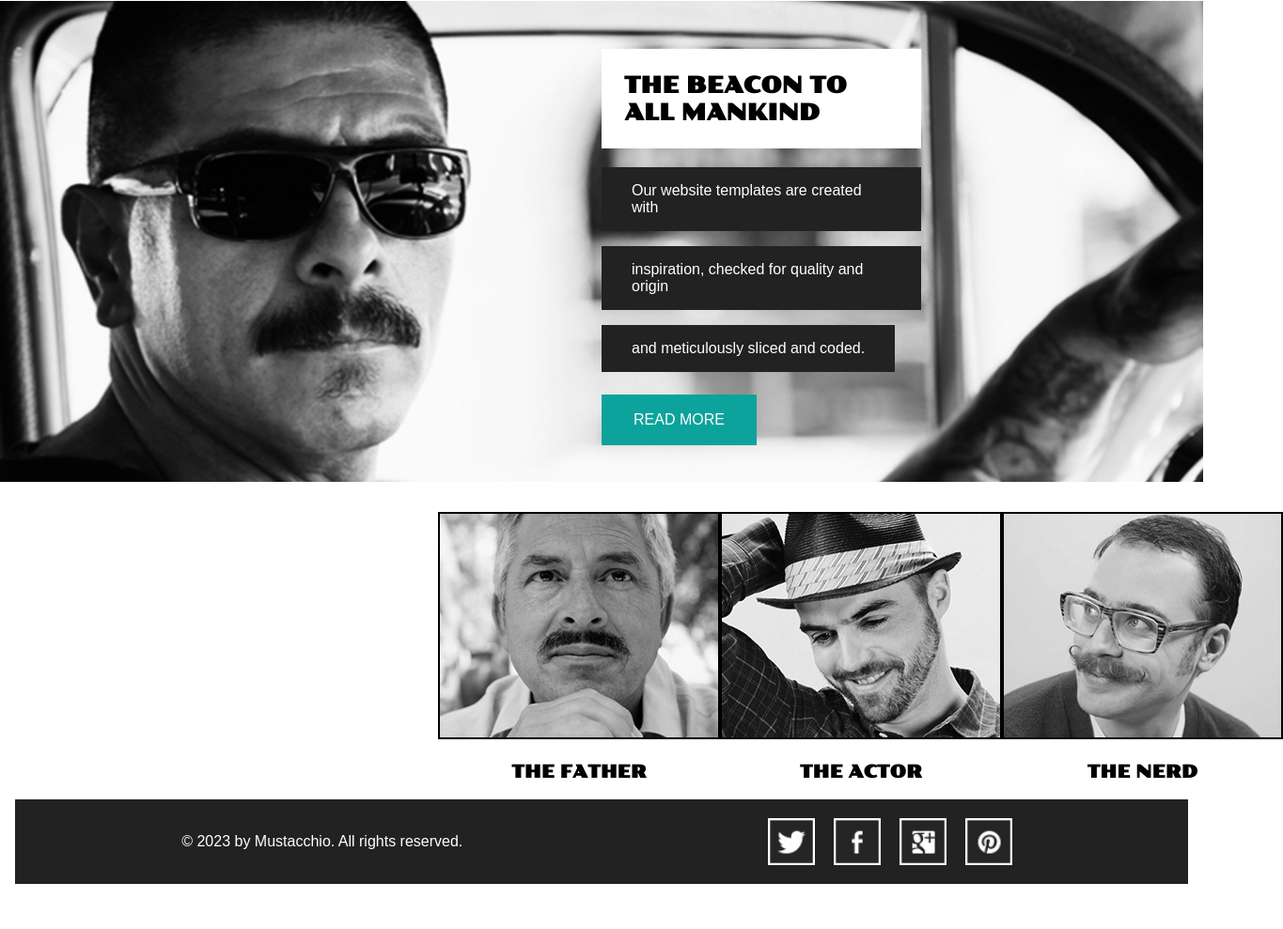
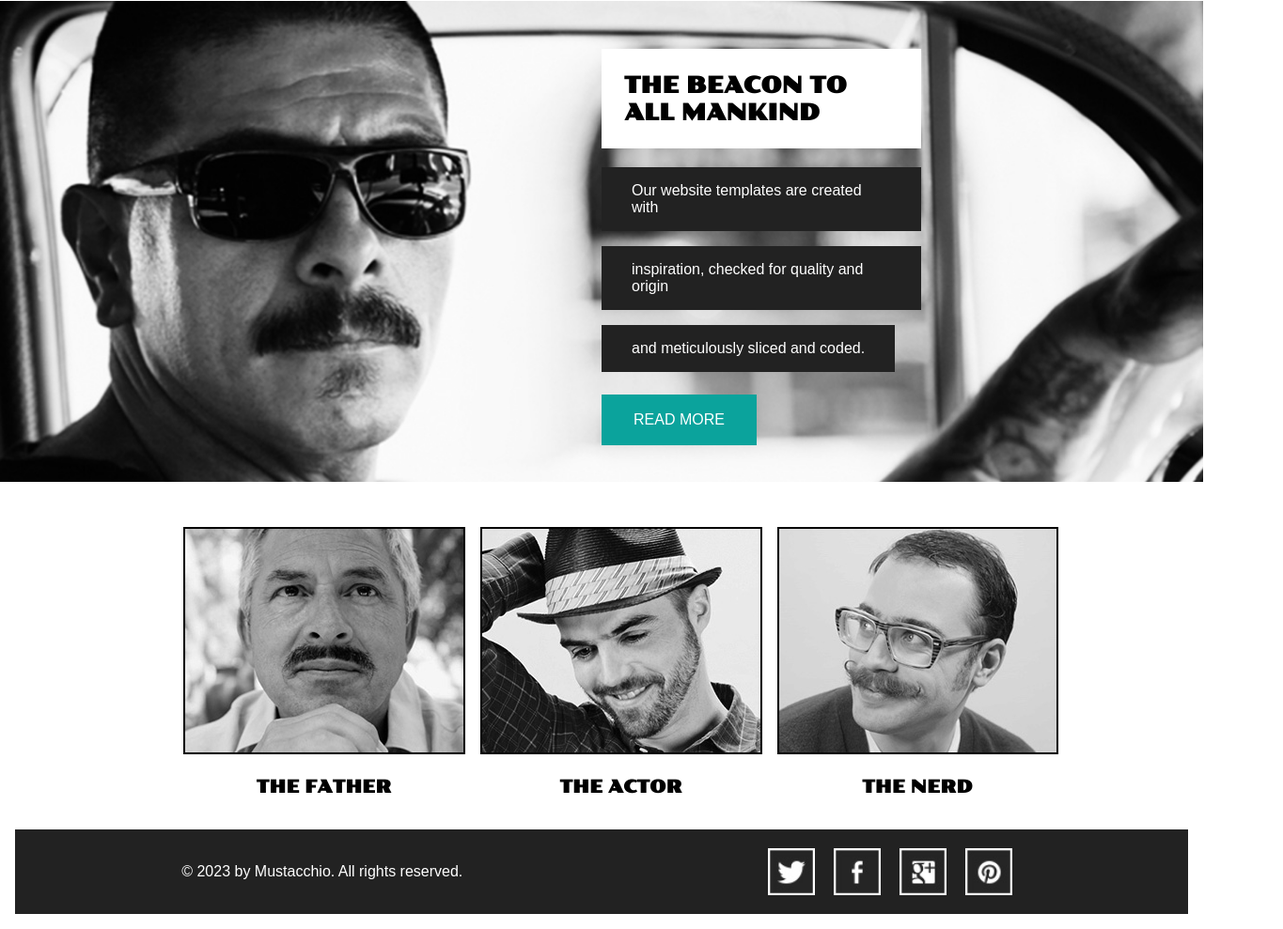
Before and after one commit to stefanescuowen-cmd/assignment1-cset110, a plain HTML site: page index.html in a window 1280 px wide. Shown: the part 210-1199 px from the top of the page at 94% size, 1365 px wide, since content can reach past the window. Before the commit the page ends 1167 px from the top, so only its background shows below. Drawn offline with Linux system fonts and the light colour scheme; files whose address does not match are found by name.

Commit message:
fixed an error that involved an issue with how the team members were lined up incorrectly on the homepage.

```diff
--- a/style.css
+++ b/style.css
@@ -96,12 +96,9 @@ nav a:hover{
 
 .team ul {
     list-style: none;
-    margin: 0;
-    padding: 0;
     display: flex;
-    justify-content: space-around;
-    margin-left: 45px;
-    margin-left: 450px;
+    justify-content: center;
+    gap: 1em;
 }
 
 .content-wrap, .team ul {
```
